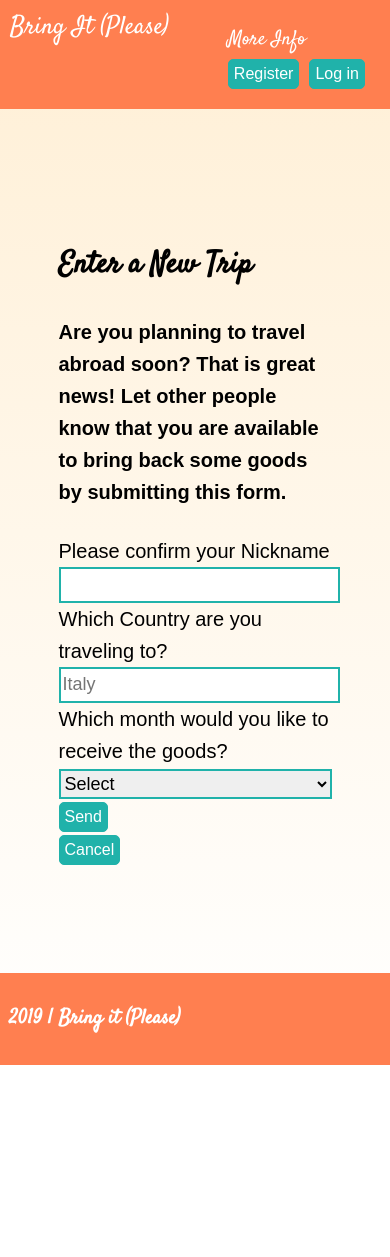
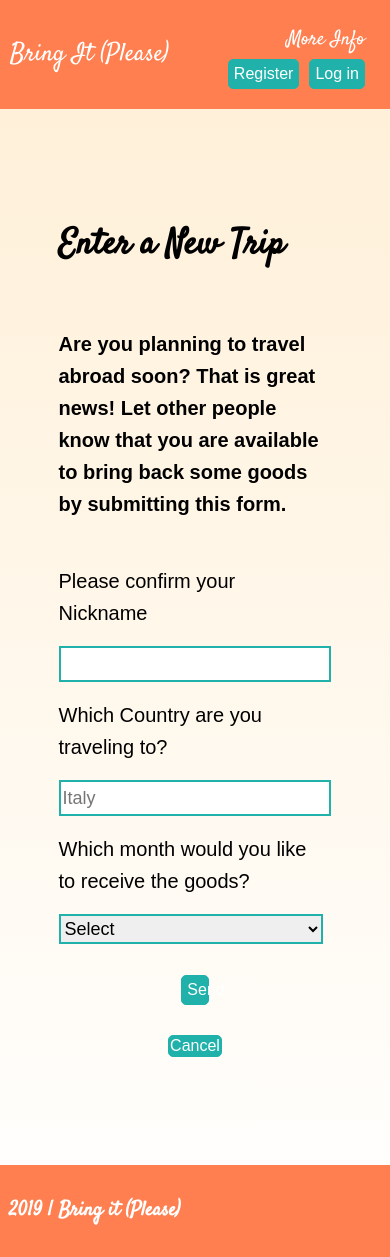
Before and after one commit to FedeColap/bring-it-client, a React (Create React App) app: page /newtrip in a window 390 px wide. Before the commit the page ends 1065 px from the top, so only its background shows below. Built offline with nearby package versions, Linux system fonts and the light colour scheme.

Commit message:
style implementation

```diff
--- a/src/App.css
+++ b/src/App.css
@@ -5,8 +5,32 @@ body {
     margin: 0;
     background-image: linear-gradient(papayawhip, white);
 }
+.butCan {
+    display: block;
+    margin: auto;
+    margin-top: 30px;
+    text-decoration: none;
+    text-align: center;
+    background-color:LightSeaGreen;
+    color: white;
+    padding: 1px;
+    font-size: 16px;
+    border-radius: 5px;
+    text-decoration: none;
+    border:1px solid LightSeaGreen;
+    -webkit-transition: background-color 0.5s ease-out;
+    -moz-transition: background-color 0.5s ease-out;
+    -o-transition: background-color 0.5s ease-out;
+    transition: background-color 0.5s ease-out;
+}
+.butCan:hover {
+    color: black;
+    background-color: Lime ;
+    border:1px solid Lime ;
+}
 button {
     display: inline-block;
+    cursor: pointer;
     /* margin-left: 30px; */
     padding: 5px;
     font-size: 16px;
@@ -20,14 +44,10 @@ button {
     transition: background-color 0.5s ease-out;
 
 }
-button a {
+a {
     text-decoration: none;
-    color: white;
 }
-button a:hover {
-    text-decoration: none;
-    color: black;
-}
+
 button .navInteraction {
     margin-left: 30px;
     margin-right: 30px;
@@ -107,6 +127,12 @@ main {
     line-height: 1.6;
     padding: 2%;
 }
+section {
+    display: flex;
+    flex-direction: column;
+    justify-content: stretch;
+}
+
 .spacer{
     display: block;
     width: 100%;
@@ -115,16 +141,23 @@ main {
 
 /*for the phones*/
 @media screen and (max-width: 510px) {
+    h1{
+        margin-top: 0;
+        font-size: 35px;
+    }
     .navInteraction{
         font-size: 14px;
         display: flex;
         flex-direction: column;
+        justify-content: flex-start;
+        text-align: right;
     }
     header {
         font-size: 25px;
         padding: 5px;
+        align-self: center;
+    }
 
-    }
 
 }
 /* for tablets */
--- a/src/App.js
+++ b/src/App.js
@@ -42,6 +42,7 @@ class App extends Component {
       isLogged: false
     })
     console.log(this.state.isLogged)
+
   }
   updateStore (username, newEmail, newCountry,newMonth) {
     const store = this.state.store
--- a/src/composition/Header/Header.js
+++ b/src/composition/Header/Header.js
@@ -16,19 +16,16 @@ export default class Header extends Component {
         e.preventDefault()
         console.log('performing logging out')
         this.context.logginOut()
-        // const { history } = this.props
-        // console.log(history)
+        const { history } = this.context.value.history
+        console.log(history)
         // history.push('/')
-        this.props.history.push('/')
+        // this.props.history.push('/')
     }
     renderLogoutLink() {
         return (
           <div className='Header__logged-in'>
             <Link to='/newtrip'><button>New Trip</button></Link>
-            <Link
-                to='/'
-                onClick={this.handleLogoutClick}
-            ><button onClick={this.handleLogoutClick}>Logout</button></Link>
+            <Link to='/'><button onClick={this.handleLogoutClick}>Logout</button></Link>
             {/* <button onClick={this.handleLogoutClick}>Logout</button> */}
           </div>
         )
--- a/src/composition/LoginForm/LoginForm.js
+++ b/src/composition/LoginForm/LoginForm.js
@@ -54,7 +54,7 @@ export default class LoginForm extends Component {
         className='LoginForm'
         onSubmit={this.handleSubmitJwtAuth}
       >
-
+       <fieldset>
         <div role='alert'>
           {error && <p className='red'>{error}</p>}
         </div>
@@ -79,8 +79,8 @@ export default class LoginForm extends Component {
             id='LoginForm__password'>
           </input>
         </div>
-
-        <button type='submit'>
+      </fieldset>
+        <button className="butSub" type='submit'>
           Login
         </button>
       </form>
--- a/src/composition/NewTripForm/NewTripForm.js
+++ b/src/composition/NewTripForm/NewTripForm.js
@@ -82,6 +82,7 @@ export default class NewTripForm extends Component {
         <div role='alert'>
           {error && <p className='red'>{error}</p>}
         </div>
+        <fieldset>
         <div className='name'>
           <label htmlFor='NewTripForm__user_name'>
             Please confirm your Nickname
@@ -126,7 +127,7 @@ export default class NewTripForm extends Component {
 
          </select>
         </div>
-
+        </fieldset>
         <button type='submit'>
           Send
         </button>
--- a/src/composition/RegistrationForm/RegistrationForm.js
+++ b/src/composition/RegistrationForm/RegistrationForm.js
@@ -47,6 +47,7 @@ export default class RegistrationForm extends Component {
         <div role='alert'>
           {error && <p className='red'>{error}</p>}
         </div>
+        <fieldset>
         <div className="registration__hint">* required field</div>
         <div className='first_name'>
           <label htmlFor='RegistrationForm__first_name'>First name * {/* <Required /> */}</label>
@@ -89,8 +90,8 @@ export default class RegistrationForm extends Component {
             required
             id="repeatPassword"/>
        </div>
-
-        <button type='submit'>
+       </fieldset>
+        <button  className="butSub" type='submit'>
           Register
         </button>
       </form>
--- a/src/mainForm2.css
+++ b/src/mainForm2.css
@@ -1,7 +1,5 @@
-.butSub, .butCan {
-    display: inline-block;
-    margin: auto;
-    text-decoration: none;
+.registration__hint {
+    color: DarkRed ;
 }
 main {
     display: flex;
@@ -9,21 +7,33 @@ main {
     justify-content: center;
 }
 fieldset {
-    margin: 0;
+    align-self: center;
+    border: solid 1px transparent;
+}
+form {
     display: flex;
     flex-direction: column;
     justify-content: center;
-    text-align: center;
+}
+form button {
+    width: 10%;
+    margin: auto;
 }
 label, input, select {
     display: inline-block;
-    width: 100%;
+    width: 97%;
     margin: 0;
+    margin-top: 17px;
 }
 .loginPage{
     display: flex;
     flex-direction: row;
     justify-content: space-between;
+}
+section a {
+    margin: auto;
+    text-align: center;
+
 }
 .spacer{
 
@@ -35,13 +45,32 @@ label, input, select {
 /*for the phones*/
 @media screen and (max-width: 510px) {
     fieldset {
-        width: 85%;
+        width: 100%;
+        padding: 0;
+        margin-bottom: 30px;
     }
+    .butSub {
+        width: 100%;
+    }
+    .FilterOptions {
+        margin-bottom: 60px;
+    }
+    section a {
+        width: 100%;
+    }
+
 
 }
 /* for tablets */
 @media screen and (min-width: 510px) {
     fieldset {
+        width: 75%;
+        margin-bottom: 30px;
+    }
+    section a {
+        width: 75%;
+    }
+    .butSub {
         width: 75%;
     }
 
@@ -51,5 +80,10 @@ label, input, select {
   fieldset {
     width: 30%;
   }
-
+  section a {
+    width: 30%;
 }
+    .butSub {
+        width: 30%;
+    }
+}
--- a/src/routes/LoginPage/LoginPage.js
+++ b/src/routes/LoginPage/LoginPage.js
@@ -6,13 +6,6 @@ import ApiContext from '../../ApiContext';
 
 export default class LoginPage extends Component {
   static contextType = ApiContext;
-
-  static defaultProps = {
-    // location: {},
-    history: {
-      push: () => {},
-    },
-  }
 
   // state = {
   //   isLogged: false
@@ -26,6 +19,7 @@ export default class LoginPage extends Component {
 
     handleLoginSuccess = () => {
         const { history } = this.props
+        console.log(history)
         history.push('/search')
     }
 
@@ -37,7 +31,7 @@ export default class LoginPage extends Component {
           onLoginSuccess={this.handleLoginSuccess}
           loggingIn = {this.props.loggingIn}
         />
-        <Link to='/'><button  className="butCan" type="cancel">Cancel</button></Link>
+        <Link to='/'><p  className="butCan" type="cancel">Cancel</p></Link>
       </section>
     )
   }
--- a/src/routes/MoreInfo/MoreInfo.js
+++ b/src/routes/MoreInfo/MoreInfo.js
@@ -15,7 +15,7 @@ export default class WelcomeMessage extends Component {
                     <li>Only legal goods can be the object of the transactions: this means that, for example, meat, plants, animals, drugs, arms are not allowed. For a complete list of the forbidden items, please refer to this <a href="https://www.cbp.gov/travel/us-citizens/know-before-you-go/prohibited-and-restricted-items" target="_blank">U.S. Custom and Border Protection Page</a></li>
                     <li>Transactions are allowed only for small quantities of goods, which means, personal use. This App is not a way to bypass duties and other commercial obligations.</li>
                 </ul>
-                <Link to='/'><button  className="butCan" type="cancel">Go to Welcome Page</button></Link>
+                <Link to='/'><p  className="butCan" type="cancel">Go to Welcome Page</p></Link>
            </section>
         )
     }
--- a/src/routes/RegistrationPage/RegistrationPage.js
+++ b/src/routes/RegistrationPage/RegistrationPage.js
@@ -25,7 +25,7 @@ export default class RegistrationPage extends Component {
         <RegistrationForm
           onRegistrationSuccess={this.handleRegistrationSuccess}
         />
-        <Link to='/'><button  className="butCan" type="cancel">Cancel</button></Link>
+        <Link to='/'><p  className="butCan" type="cancel">Cancel</p></Link>
       </section>
     )
   }
```
Also changed, not shown: src/composition/SearchForm/SearchForm.js (deleted, +0 -57 lines), 1 other file (tests, documents, lock files or other folders).
